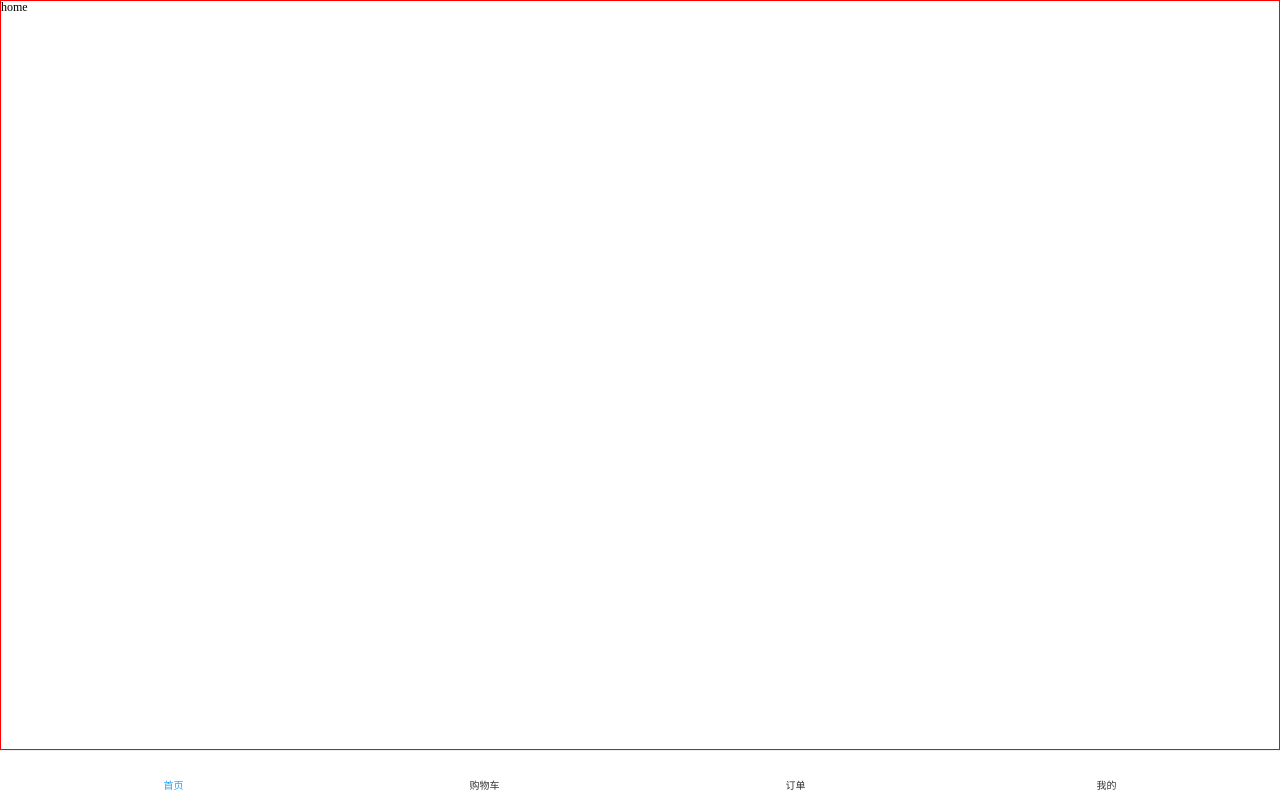
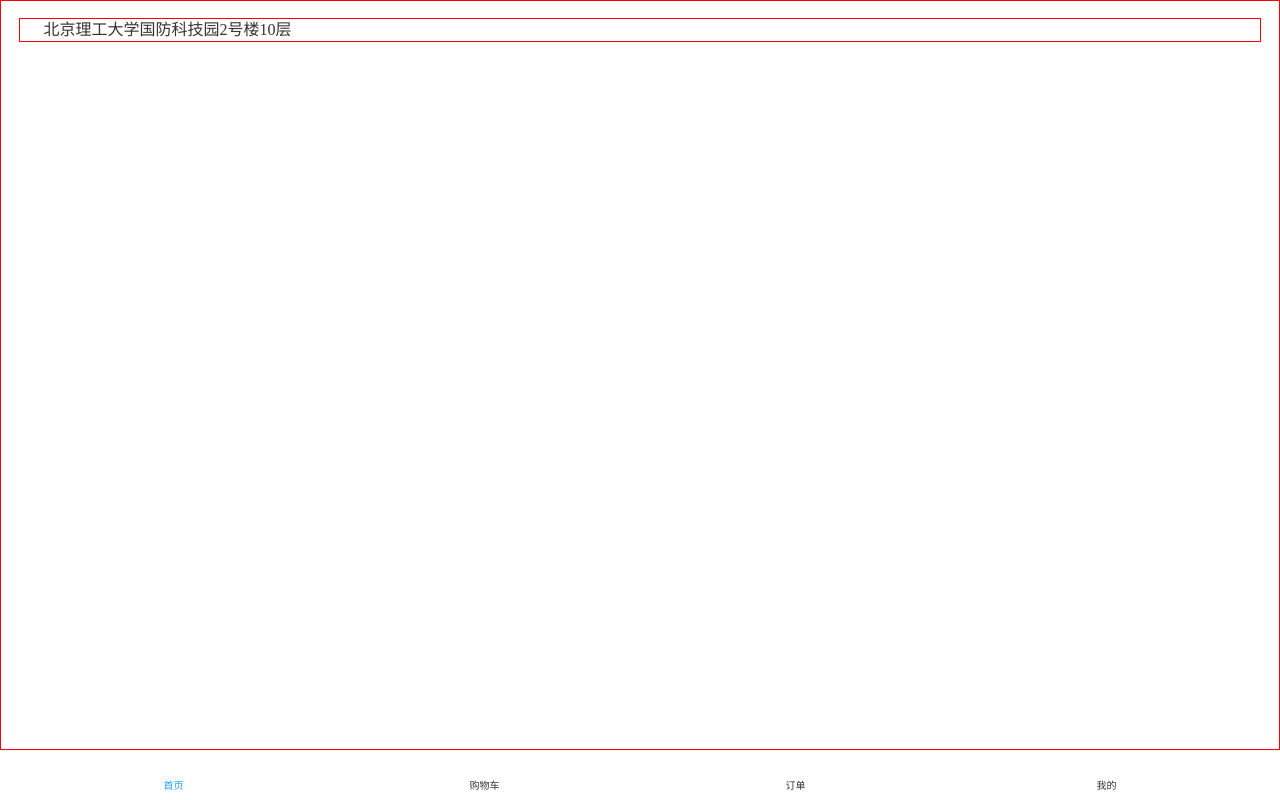
Before and after one commit to dongdong12138/vue-shopping, a Vue app: page /#/ in a window 1280 px wide. Built offline with nearby package versions, Linux system fonts and the light colour scheme; sample sign-in values are in the browser's storage; a web font is replaced by a local one.

Commit message:
首页-顶部地址

```diff
--- a/src/style/mixins.scss
+++ b/src/style/mixins.scss
@@ -5,3 +5,9 @@
     > .wrapper { flex: 1; }
   }
 }
+
+@mixin ellipsis {
+  overflow: hidden;
+  white-space: nowrap;
+  text-overflow: ellipsis;
+}
--- a/src/views/home/Home.vue
+++ b/src/views/home/Home.vue
@@ -1,11 +1,12 @@
 <script setup>
 import Docker from '@/components/Docker.vue'
+import StaticPart from './StaticPart.vue'
 </script>
 
 <template>
   <div class="page">
     <div class="home wrapper">
-      home
+      <StaticPart />
     </div>
     <Docker />
   </div>
@@ -18,5 +19,6 @@ import Docker from '@/components/Docker.vue'
 
 .home {
   border: 1px solid red;
+  padding: 0 .18rem .1rem .18rem;
 }
 </style>
--- /dev/null
+++ b/src/views/home/StaticPart.vue
@@ -0,0 +1,32 @@
+<template>
+
+  <div class="address">
+    <i class="iconfont">&#xe619;</i>
+    <span class="address_text">北京理工大学国防科技园2号楼10层</span>
+    <i class="iconfont">&#xe60b;</i>
+  </div>
+
+</template>
+
+<script>
+export default {
+  name: 'StaticPart'
+}
+</script>
+
+<style scoped lang="scss">
+@import "../../style/mixins.scss";
+
+.address {
+  border: 1px solid red;
+  color: #333; font-size: .16rem;
+  line-height: .22rem;
+  margin-top: .17rem;
+  display: flex; align-items: center;
+  .iconfont { font-size: .2rem; }
+  &_text {
+    margin: 0 auto 0 .08rem;
+    @include ellipsis;
+  }
+}
+</style>
```
